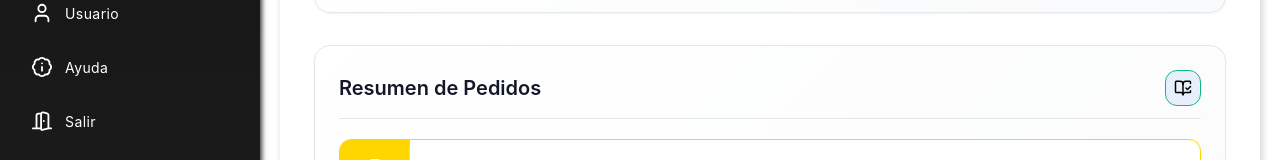
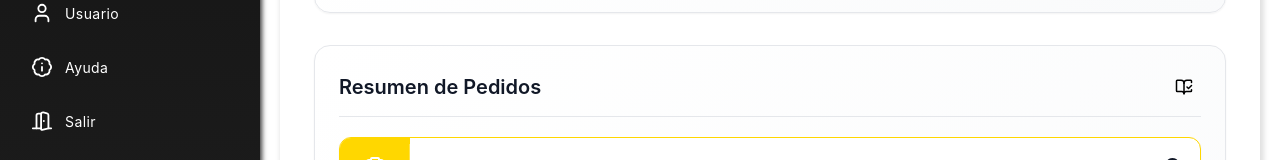
Before and after one commit to SntgRM/soluciones-hospitalarias, a React (Vite) app in the folder frontend/: page / in a window 1280 px wide. Shown: the part 245-405 px from the top of the page. Built offline with nearby package versions, Linux system fonts and the light colour scheme; no server answers; sample sign-in values are in the browser's storage; a web font is replaced by a local one.

Commit message:
REF - The global styles of the cards were modified.

```diff
--- a/frontend/src/components/cards/cards.css
+++ b/frontend/src/components/cards/cards.css
@@ -1,7 +1,7 @@
 /* Variables CSS específicas para Cards */
 :root {
-  --cards-primary-color: #3b82f6;
-  --cards-primary-hover: #2563eb;
+  --cards-primary-color: #0db30d;
+  --cards-primary-hover: #0cb40c;
   --cards-primary-light: rgba(59, 130, 246, 0.1);
   --cards-success-color: #10b981;
   --cards-warning-color: #f59e0b;
@@ -57,8 +57,6 @@
 }
 
 .grid-c-title-icon {
-  background: var(--cards-primary-light);
-  border: 1px solid var(--cards-success-color);
   border-radius: var(--cards-border-radius);
   padding: 8px;
   cursor: pointer;
@@ -70,7 +68,7 @@
 }
 
 .grid-c-title-icon:hover {
-  background: var(--cards-success-color);
+  background: var(--cards-gray-700);
   transform: translateY(-1px);
   box-shadow: var(--cards-shadow-md);
 }
```
